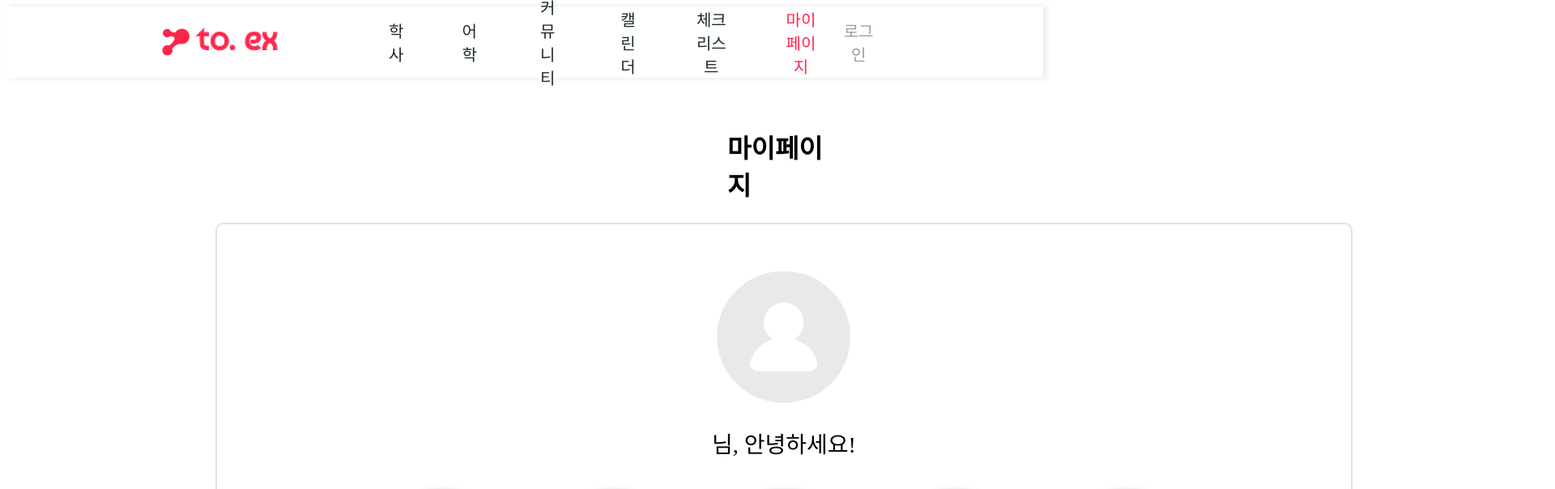
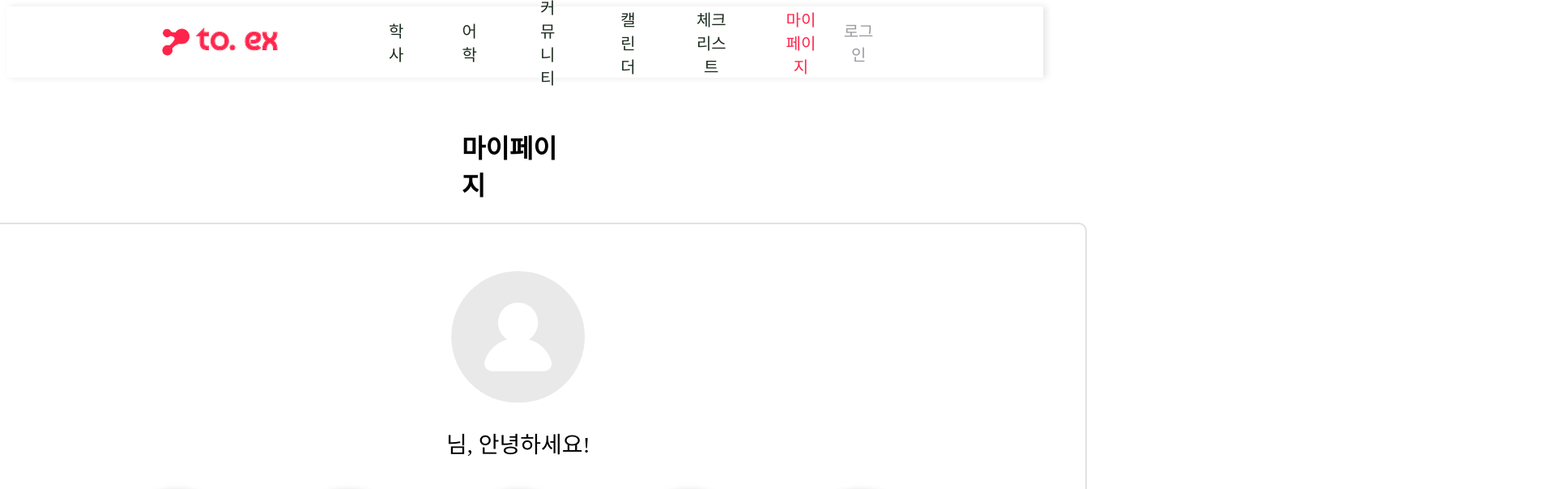
Before and after one commit to to-ex/Frontend, a React (Create React App) app: page /mypage in a window 1280 px wide. Shown: the top 604 px of the page at 81% size, 1920 px wide, since content can reach past the window. Built offline with nearby package versions, Linux system fonts and the light colour scheme; no server answers.

Commit message:
Feat: header 컴포넌트 추가

```diff
--- a/src/pages/MyPage.jsx
+++ b/src/pages/MyPage.jsx
@@ -17,8 +17,9 @@ const PageWrapper = styled.div`
   display: flex;
   flex-direction: column;
   align-items: center;
-  width: 1920px;
+  //width: 100%;
   margin: 0 auto;
+  padding: 0;
 
   a {
     text-decoration: none;
```
